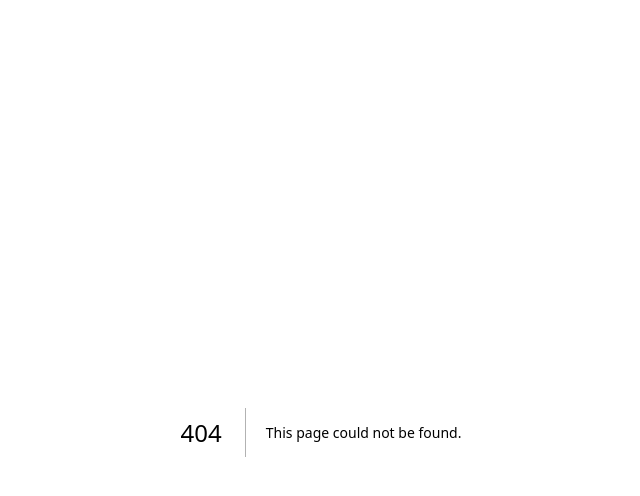
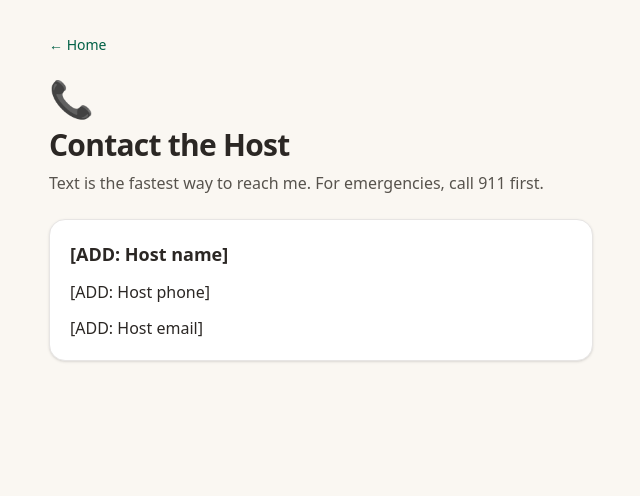
Before and after one commit to charvip/Airbnb-Guide, a Next.js app: page /contact in a window 1280 px wide. Before the commit this address had no page. Shown: the top 496 px of the page, without its empty margins (319-959 px from the left). Built offline with nearby package versions, Linux system fonts and the light colour scheme.

Commit message:
Add host contact page with call, text and email buttons
Co-Authored-By: Claude Opus 5.5 <noreply@anthropic.com>
Claude-Session: https://claude.ai/code/session_01T3D7vE8Wp6AyNCDqHbfJPu

```diff
--- /dev/null
+++ b/src/app/contact/page.tsx
@@ -0,0 +1,37 @@
+import { BackLink, PageHeader, Section } from "@/components/ui";
+import { host } from "@/data/house";
+
+const isFilledIn = (value: string) => !value.startsWith("[ADD");
+
+export default function ContactPage() {
+  return (
+    <div>
+      <BackLink />
+      <PageHeader emoji="📞" title="Contact the Host" subtitle={host.responseNote} />
+
+      <Section title={host.name}>
+        <div className="space-y-3">
+          {isFilledIn(host.phone) ? (
+            <div className="flex gap-3">
+              <a href={`tel:${host.phone}`} className="flex-1 rounded-full bg-emerald-800 py-3 text-center font-semibold text-white hover:bg-emerald-900">
+                Call
+              </a>
+              <a href={`sms:${host.phone}`} className="flex-1 rounded-full border border-emerald-800 py-3 text-center font-semibold text-emerald-800 hover:bg-emerald-50">
+                Text
+              </a>
+            </div>
+          ) : (
+            <p>{host.phone}</p>
+          )}
+          {isFilledIn(host.email) ? (
+            <a href={`mailto:${host.email}`} className="block font-medium text-emerald-800 hover:underline">
+              {host.email}
+            </a>
+          ) : (
+            <p>{host.email}</p>
+          )}
+        </div>
+      </Section>
+    </div>
+  );
+}
```
